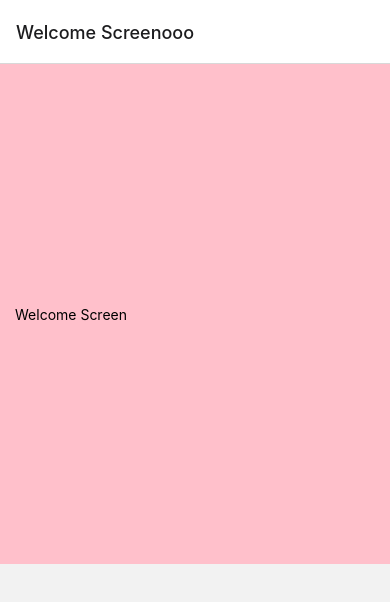
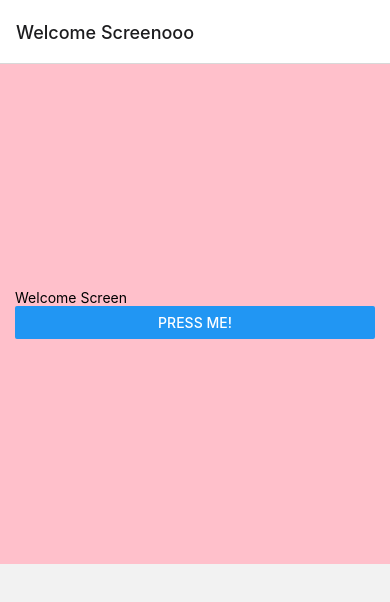
Before and after one commit to nicolehackberry/book-fab, a React Native app: screen /WelcomeScreen in a window 390 px wide. Shown: the top 602 px of the page. Built offline with nearby package versions, Linux system fonts and the light colour scheme.

Commit message:
Screen navigates from welcome screen to home screen

```diff
--- a/src/navigator/AppNavigator.tsx
+++ b/src/navigator/AppNavigator.tsx
@@ -10,8 +10,6 @@ import HomeScreen from "../screens/HomeScreen";
 import { StackScreens } from "../helpers/types";
 
 export const RootStack = createNativeStackNavigator<StackScreens>();
-
-
 
 export function AppNavigator() {
     const navigationRef = useNavigationContainerRef();
--- a/src/screens/HomeScreen.tsx
+++ b/src/screens/HomeScreen.tsx
@@ -1,10 +1,16 @@
 import React, { FC } from 'react';
-import { StyleSheet, View, Text } from 'react-native';
+import { StyleSheet, View, Text, Button } from 'react-native';
+import {NativeStackNavigationProp} from "react-native-screens/native-stack";
 
-const HomeScreen: FC = () => {
+interface IHomeScreen {
+    navigation: NativeStackNavigationProp<any, any>,
+}
+
+const HomeScreen: FC<IHomeScreen> = ({ navigation }) => {
     return (
         <View style={styles.container}>
             <Text>Home Screen</Text>
+            <Button  title='Press Me!' onPress={() => { navigation.navigate('HomeScreen') }}/>
         </View>
     );
 };
--- a/src/screens/WelcomeScreen.tsx
+++ b/src/screens/WelcomeScreen.tsx
@@ -1,10 +1,17 @@
 import React, { FC } from 'react';
-import { StyleSheet, View, Text } from 'react-native';
+import { StyleSheet, View, Text, Button } from 'react-native';
+import {NativeStackNavigationProp} from "react-native-screens/native-stack";
 
-const WelcomeScreen: FC = () => {
+interface IWelcomeScreen {
+    navigation: NativeStackNavigationProp<any, any>,
+};
+
+
+const WelcomeScreen: FC<IWelcomeScreen> = ({ navigation }) => {
     return (
         <View style={styles.container}>
             <Text>Welcome Screen</Text>
+            <Button  title='Press Me!' onPress={() => { navigation.push('HomeScreen') }}/>
         </View>
     );
 };
```
